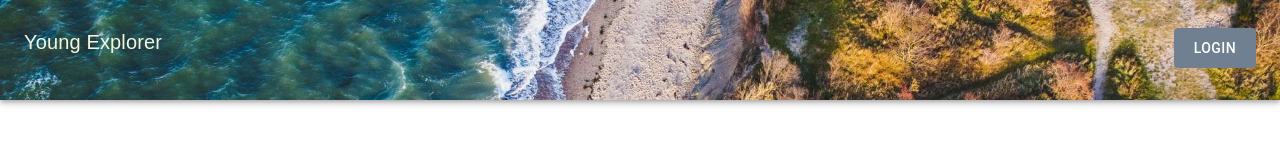
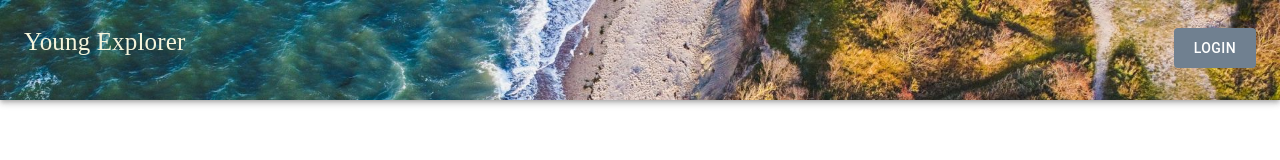
Before and after one commit to mortenlyn/InspireJourney, a React (Create React App) app in the folder young_explorer/frontend/: page /login in a window 1280 px wide. Shown: the top 160 px of the page. Built offline with nearby package versions, Linux system fonts and the light colour scheme; no server answers.

Commit message:
Added cursor to header-title-link
Added a cursor effect when hovering over the header-title-link "Young Explorer".

Centered the buttons with the header-title.

```diff
--- a/young_explorer/frontend/src/App.css
+++ b/young_explorer/frontend/src/App.css
@@ -20,7 +20,16 @@
   #header-title {
     font-family: Bradley Hand, cursive;
     color: beige;
+    align-items: center;
 }
+
+  #title-link {
+    font-family: Bradley Hand, cursive;
+    color: beige;
+    cursor: pointer;
+    text-decoration: none;
+    font-size: 25px;
+  }
 
   #appbar {
       background-color: aliceblue;
@@ -92,8 +101,13 @@
     padding: 7.5px 20px;
     text-align: center;
     margin-top: 12px;
+    margin-bottom: 10px;
+  }
 
+  #logout-btn:hover {
+    background-color: darkslategray;
   }
+
   #profile-btn {
     background-color: slategray;
     border: none;
@@ -101,12 +115,10 @@
     padding: 7.5px 20px;
     text-align: center;
     margin-top: 12px;
-  }
-  #profile-btn:hover {
-    background-color: darkslategray;
+    margin-bottom: 10px;
   }
 
-  #logout-btn:hover {
+  #profile-btn:hover {
     background-color: darkslategray;
   }
 
--- a/young_explorer/frontend/src/components/Header.js
+++ b/young_explorer/frontend/src/components/Header.js
@@ -5,7 +5,7 @@ import Typography from "@mui/material/Typography";
 import Button from "@mui/material/Button";
 import IconButton from "@mui/material/IconButton";
 import MenuIcon from "@mui/icons-material/Menu";
-import { useNavigate } from "react-router-dom";
+import { useNavigate, Link } from "react-router-dom";
 import Box from "@mui/material/Box";
 
 const Header = ({ client, currentUser, setCurrentUser }) => {
@@ -35,22 +35,18 @@ const Header = ({ client, currentUser, setCurrentUser }) => {
     navigate("/addAttraction");
   };
 
-  const goToHomePage = () => {
-    navigate("/home");
-  }
-
   return (
     <AppBar id="appbar" position="static">
       <Toolbar sx={{ paddingTop: 2 }}>
-
-
         <Typography
           id="header-title"
           variant="h6"
           component="div"
           sx={{ flexGrow: 3 }}
         >
-          <p onClick={goToHomePage}>Young Explorer </p>
+          <Link id="title-link" to="/home">
+            Young Explorer{" "}
+          </Link>
         </Typography>
         {currentUser != null && localStorage.getItem("superuser") == "true" && (
           <Button id="add-btn" onClick={addAttraction}>
@@ -58,7 +54,7 @@ const Header = ({ client, currentUser, setCurrentUser }) => {
           </Button>
         )}
         {currentUser != null ? (
-          <Box sx={{ display: "flex", alignItems: "center" }}>
+          <Box>
             <Button id="logout-btn" onClick={logout}>
               Logout
             </Button>
@@ -79,8 +75,6 @@ const Header = ({ client, currentUser, setCurrentUser }) => {
 
 export default Header;
 
-
-
 /*DON'T REMOVE THIS - IN CASE WE're going to use it later
  <IconButton
           size="large"
```
